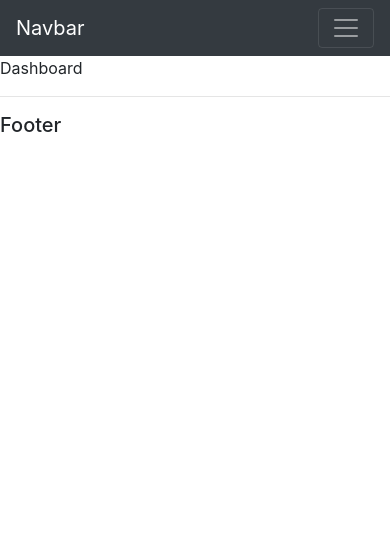
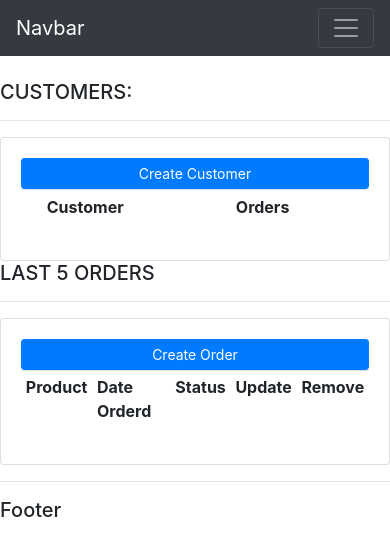
Before and after one commit to Hassanalihazaraa/customer-management-plateform, a Python web app: template account/templates/accounts/dashboard.html in a window 390 px wide. Shown: the top 556 px of the page. Run offline with Jinja, Linux system fonts and the light colour scheme; the template is opened without the code that fills it, so the values that code supplies are empty.

Commit message:
added customers tables

```diff
--- a/account/templates/accounts/dashboard.html
+++ b/account/templates/accounts/dashboard.html
@@ -2,6 +2,43 @@
 
 {% block content%}
 
-    <p>Dashboard</p>
+    <br>
+
+    <div class="row">
+        <div class="col-md-5">
+            <h5>CUSTOMERS:</h5>
+            <hr>
+            <div class="card card-body">
+                <a class="btn btn-primary  btn-sm btn-block" href="">Create Customer</a>
+                <table class="table table-sm">
+                    <tr>
+                        <th></th>
+                        <th>Customer</th>
+                        <th>Orders</th>
+                    </tr>
+
+                </table>
+            </div>
+        </div>
+
+        <div class="col-md-7">
+            <h5>LAST 5 ORDERS</h5>
+            <hr>
+            <div class="card card-body">
+                <a class="btn btn-primary  btn-sm btn-block" href="">Create Order</a>
+                <table class="table table-sm">
+                    <tr>
+                        <th>Product</th>
+                        <th>Date Orderd</th>
+                        <th>Status</th>
+                        <th>Update</th>
+                        <th>Remove</th>
+                    </tr>
+
+                </table>
+            </div>
+        </div>
+
+    </div>
 
 {% endblock%}
```
